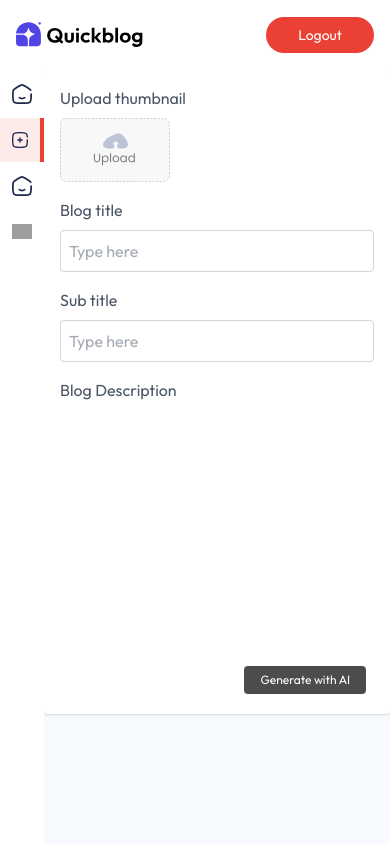
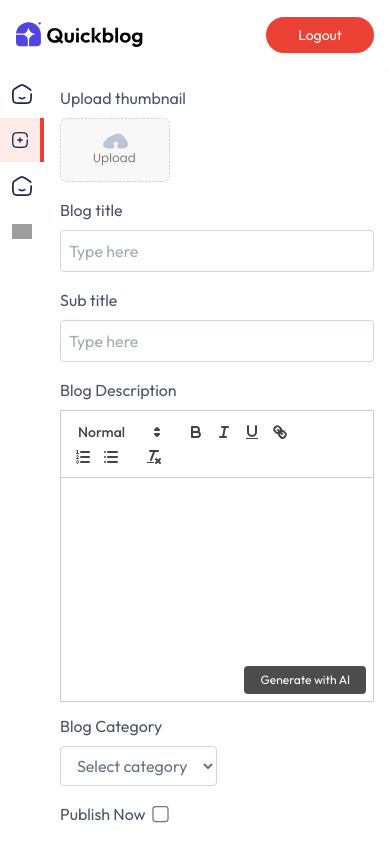
Before and after one commit to shaheedk/blogger-client, a React (Vite) app: page /admin/addBlog in a window 390 px wide. Built offline with nearby package versions, Linux system fonts and the light colour scheme; grey boxes are pictures that could not be loaded.

Commit message:
final commit

```diff
--- a/package.json
+++ b/package.json
@@ -13,6 +13,7 @@
     "@tailwindcss/vite": "^4.1.11",
     "moment": "^2.30.1",
     "motion": "^12.23.0",
+    "quill": "^2.0.3",
     "react": "^19.1.0",
     "react-dom": "^19.1.0",
     "react-router-dom": "^7.6.3",
--- a/src/App.tsx
+++ b/src/App.tsx
@@ -7,7 +7,7 @@
 import AddBlog from "./pages/Admin/AddBlog";
 import Comments from "./pages/Admin/Comments";
 import Login from "./components/Admin/Login";
-
+import 'quill/dist/quill.snow.css'
 const App = () => {
   return (
     <div>
--- a/src/pages/Admin/AddBlog.tsx
+++ b/src/pages/Admin/AddBlog.tsx
@@ -1,7 +1,10 @@
-import { useState } from "react";
-import { assets } from "../../assets/assets";
+import { useEffect, useRef, useState } from "react";
+import { assets, blogCategories } from "../../assets/assets";
+import Quill from "quill";
+const AddBlog = () => {
+  const editorRef = useRef(null);
+  const quillRef = useRef(null);
 
-const AddBlog = () => {
   const [image, setImage] = useState<any>(false);
   const [title, setTitle] = useState("");
   const [subTitle, setSubTitle] = useState("");
@@ -13,6 +16,13 @@
   };
 
   const generateContent = async () => {};
+
+  useEffect(() => {
+    // Initite Quill only once
+    if (!quillRef.current && editorRef.current) {
+      quillRef.current = new Quill(editorRef.current, { theme: "snow" });
+    }
+  }, []);
 
   return (
     <form
@@ -57,17 +67,32 @@
           value={subTitle}
         />
 
-        <p className='mt-4'>Blog Description</p>
-<div className='max-w-lg  h-74 pb-16 sm:pb-10 pt-2 relative'>
+        <p className="mt-4">Blog Description</p>
+        <div className="max-w-lg  h-74 pb-16 sm:pb-10 pt-2 relative">
+          <div ref={editorRef}></div>
           <button
-    type='button'
+            type="button"
             onClick={generateContent}
-    className='absolute bottom-1 right-2 ml-2 text-xs text-white bg-black/70 px-4 py-1.5 rounded hover:underline cursor-pointer'
+            className="absolute bottom-1 right-2 ml-2 text-xs text-white bg-black/70 px-4 py-1.5 rounded hover:underline cursor-pointer"
           >
             Generate with AI
           </button>
         </div>
+        <p className="mt-4">Blog Category</p>
+<select onChange={e=>setCategory(e.target.value)} name="category" className="mt-2  px-3 py-2 border text-gray-500 border-gray-300 outline-none rounded" >
+  <option value="">Select category</option>
+  {blogCategories.map((item,index)=>{
+    return <option key={index} value={item}>{item}</option>
+  })}
+</select>
 
+<div className="flex gap-2 mt-4">
+  <p>Publish Now</p>
+  <input type="checkbox" checked={isPublished}  className="scale-125 cursor-pointer" onChange={e=>setIsPublished(e.target.checked)} />
+</div>
+<button type="submit" className="mt-8 w-40 h-10 bg-primary text-white rounded cursor-pointer text-sm">
+  Add Blog
+</button>
       </div>
     </form>
   );
```
Also changed, not shown: 1 other file (tests, documents, lock files or other folders). Lines whose indentation alone changed are shown as unchanged.
